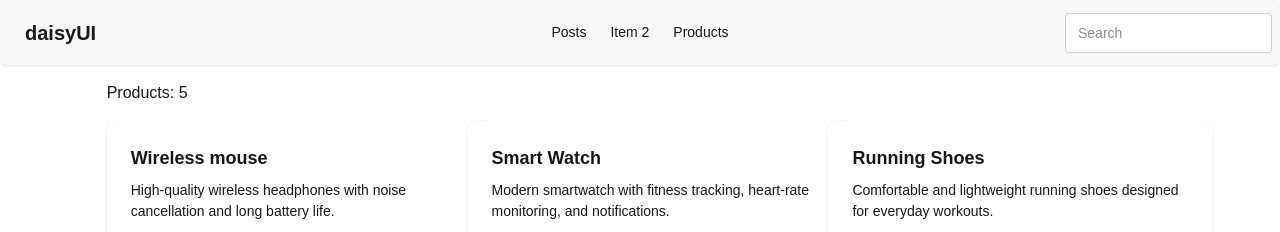
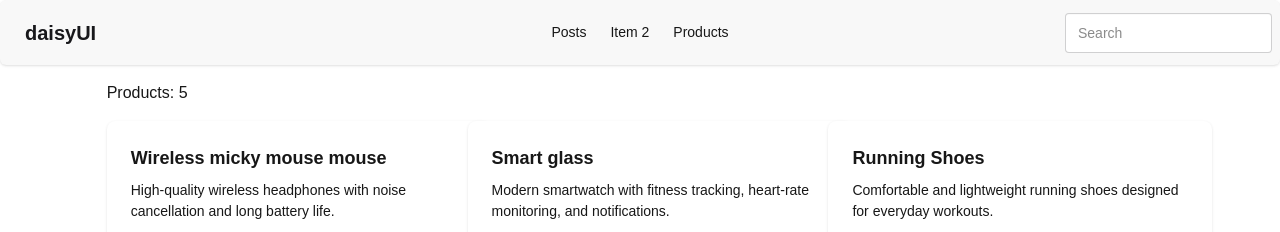
Before and after one commit to TofazzalCodes/nextjs-data-fetch, a Next.js app: page /products in a window 1280 px wide. Shown: the top 232 px of the page. Built offline with nearby package versions, Linux system fonts and the light colour scheme; data requests are answered from the project's data file.

Commit message:
dynamic data fetching cache revelidate learn

```diff
--- a/db.json
+++ b/db.json
@@ -2,7 +2,7 @@
   "products": [
     {
       "id": 1,
-      "name": "Wireless mouse",
+      "name": "Wireless micky mouse mouse",
       "category": "Electronics",
       "price": 255.55,
       "stock": 25,
@@ -12,7 +12,7 @@
     },
     {
       "id": 2,
-      "name": "Smart Watch",
+      "name": "Smart glass",
       "category": "Electronics",
       "price": 89.99,
       "stock": 18,
--- a/src/app/products/page.jsx
+++ b/src/app/products/page.jsx
@@ -1,7 +1,7 @@
 import Product from "@/componets/Product";
 
 const getProducts = async () => {
-    const res = await fetch("http://localhost:5000/products", { cache: "no-store"})
+    const res = await fetch("http://localhost:5000/products", { next: {revalidate:20}})
     return res.json()
 }
 
```
